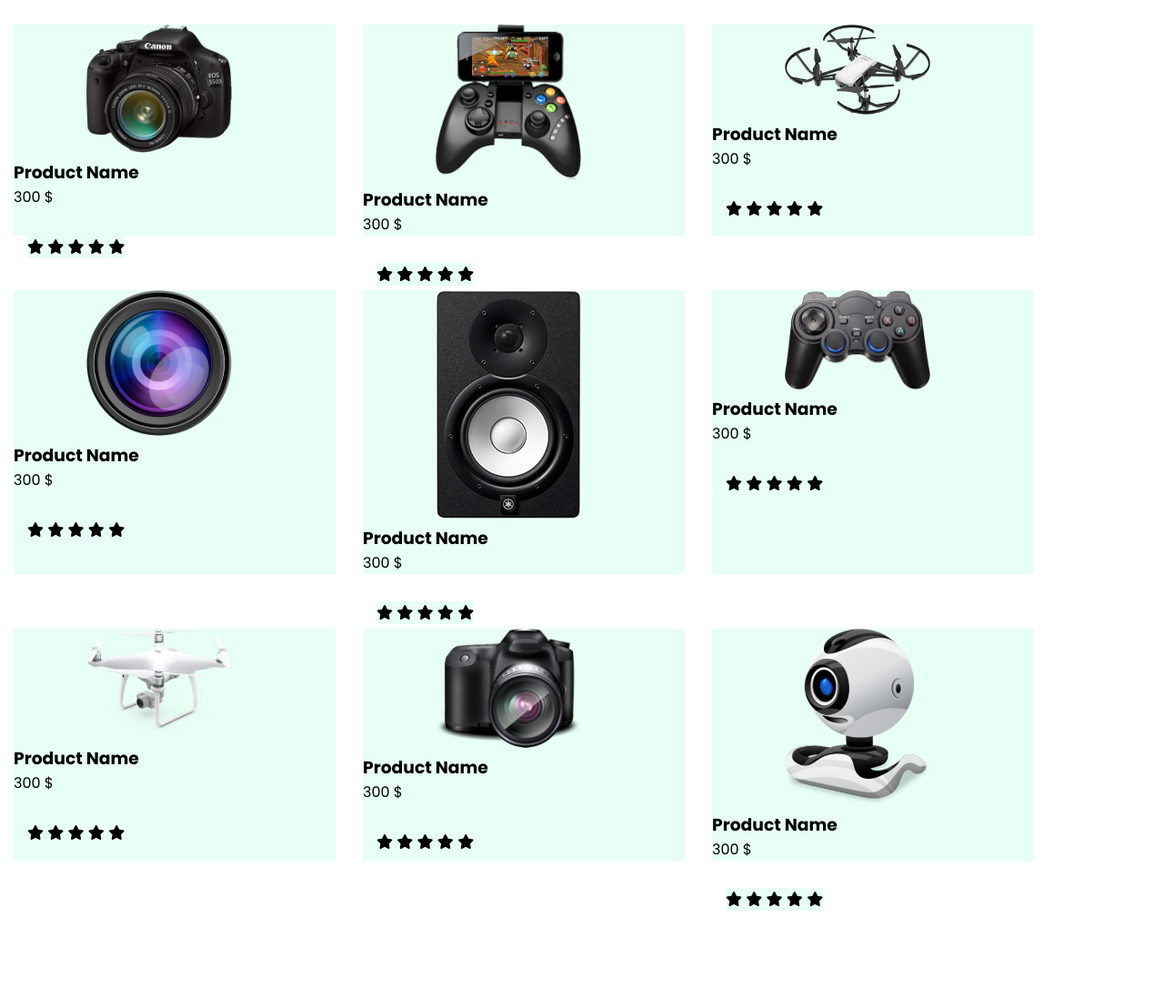
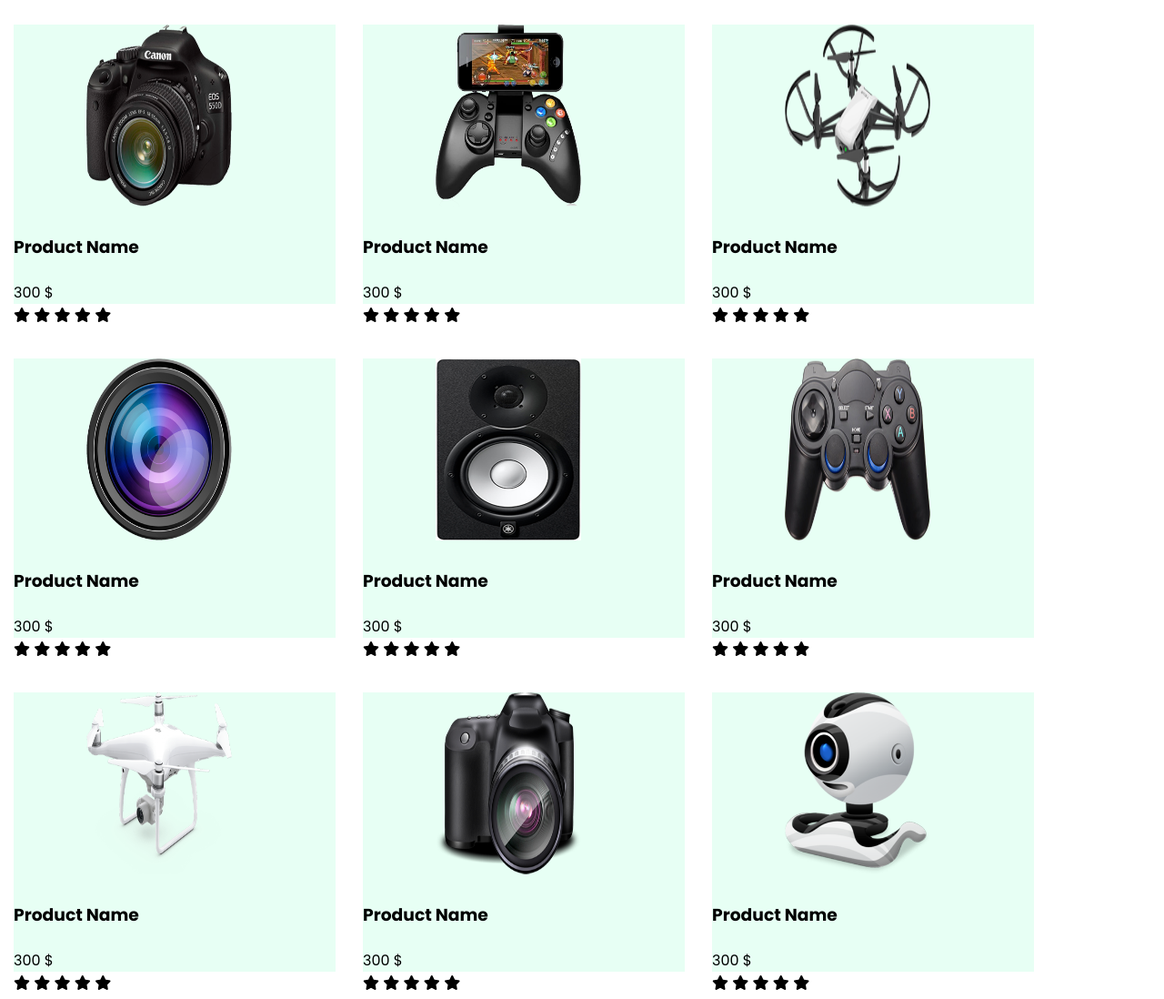
Before and after one commit to Kader1680/Minics_Sass, a plain HTML site: page index.html in a window 1280 px wide. Shown: the part 622-1720 px from the top of the page at 91% size. Before the commit the page ends 1623 px from the top, so only its background shows below. Drawn offline with Linux system fonts and the light colour scheme.

Commit message:
size img

```diff
--- a/index.html
+++ b/index.html
@@ -54,8 +54,8 @@
     <div class="product">
         <h2>Our Products</h2>
         <div class="row">
-            <div class="content-1">
-                <img src="images/p1.png" alt="">
+            <div class="content">
+                <img width="200" height="200" src="images/p1.png" alt="">
                 <h3>Product Name</h3>
                 <p>300 $</p>
                 <div class="star">
@@ -66,8 +66,8 @@
                     <i class="fa-solid fa-star"></i>
                 </div>
             </div>
-            <div class="content-2">
-                <img src="images/p2.png" alt="">
+            <div class="content">
+                <img width="200" height="200" src="images/p2.png" alt="">
                 <h3>Product Name</h3>
                 <p>300 $</p>
                 <div class="star">
@@ -79,8 +79,8 @@
                 </div>
             </div>
 
-            <div class="content-3">
-                <img src="images/p3.png" alt="">
+            <div class="content">
+                <img width="200" height="200" src="images/p3.png" alt="">
                 <h3>Product Name</h3>
                 <p>300 $</p>
                 <div class="star">
@@ -92,8 +92,8 @@
                 </div>
             </div>
 
-            <div class="content-4">
-                <img src="images/p4.png" alt="">
+            <div class="content">
+                <img width="200" height="200" src="images/p4.png" alt="">
                 <h3>Product Name</h3>
                 <p>300 $</p>
                 <div class="star">
@@ -105,8 +105,8 @@
                 </div>
             </div>
 
-            <div class="content-5">
-                <img src="images/p5.png" alt="">
+            <div class="content">
+                <img width="200" height="200" src="images/p5.png" alt="">
                 <h3>Product Name</h3>
                 <p>300 $</p>
                 <div class="star">
@@ -118,8 +118,8 @@
                 </div>
             </div>
 
-            <div class="content-6">
-                <img src="images/p6.png" alt="">
+            <div class="content">
+                <img width="200" height="200" src="images/p6.png" alt="">
                 <h3>Product Name</h3>
                 <p>300 $</p>
                 <div class="star">
@@ -131,8 +131,8 @@
                 </div>
             </div>
 
-            <div class="content-7">
-                <img src="images/p7.png" alt="">
+            <div class="content">
+                <img width="200" height="200" src="images/p7.png" alt="">
                 <h3>Product Name</h3>
                 <p>300 $</p>
                 <div class="star">
@@ -144,8 +144,8 @@
                 </div>
             </div>
 
-            <div class="content-8">
-                <img src="images/p8.png" alt="">
+            <div class="content">
+                <img width="200" height="200" src="images/p8.png" alt="">
                 <h3>Product Name</h3>
                 <p>300 $</p>
                 <div class="star">
@@ -159,11 +159,10 @@
 
 
 
-            <div class="content-9">
-                <img src="images/p9.png" alt="">
+            <div class="content">
+                <img width="200" height="200" src="images/p9.png" alt="">
                 <h3>Product Name</h3>
                 <p>300 $</p>
-
                 <div class="star">
                     <i class="fa-solid fa-star"></i>
                     <i class="fa-solid fa-star"></i>
--- a/scss/compenents/_section.scss
+++ b/scss/compenents/_section.scss
@@ -3,7 +3,7 @@
         text-align: center;
     }
     .row{
-        div{
+        .content{
             // border: 1px solid;
             margin: 30px 15px;
             background-color: $t-color;
@@ -11,7 +11,9 @@
                 width: 160px;
                 margin: 0px 80px;
             }
-            h3{}
+            h3{
+                margin: 23px 0px;
+            }
             p{}
             .star{
                 position: absolute;
--- a/scss/helper/_mixin.scss
+++ b/scss/helper/_mixin.scss
@@ -45,7 +45,7 @@ body{
         .row{
             display: grid;
             grid-template-columns: 80% 80%;
-            div{
+            .content{
                 // border: 1px solid;
                 margin: 30px 15px;
                 background-color: $t-color;
@@ -67,7 +67,7 @@ body{
         .row{
             display: grid;
             grid-template-columns: 60% 60% 60%;
-            div{
+            .content{
                 // border: 1px solid;
                 margin: 30px 15px;
                 background-color: $t-color;
```
Also changed, not shown: scss/styles.css, 1 other file.
